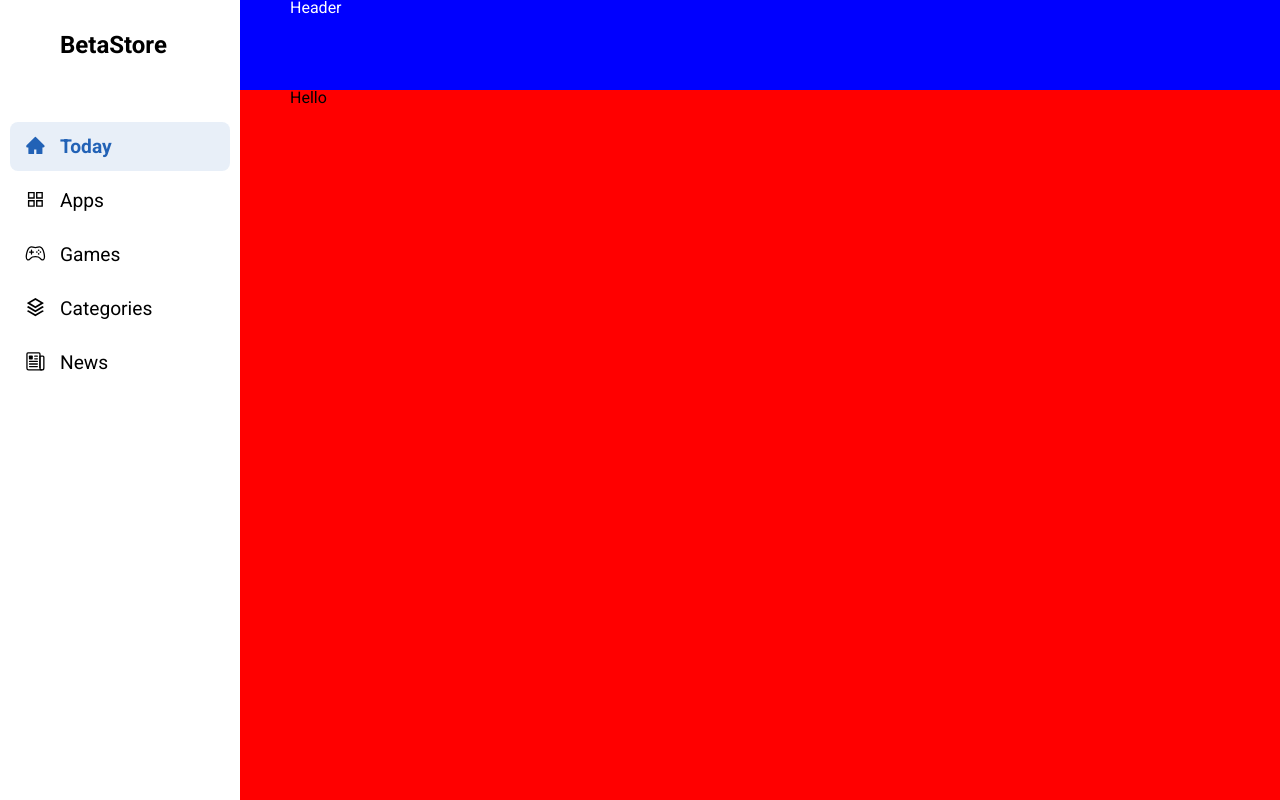
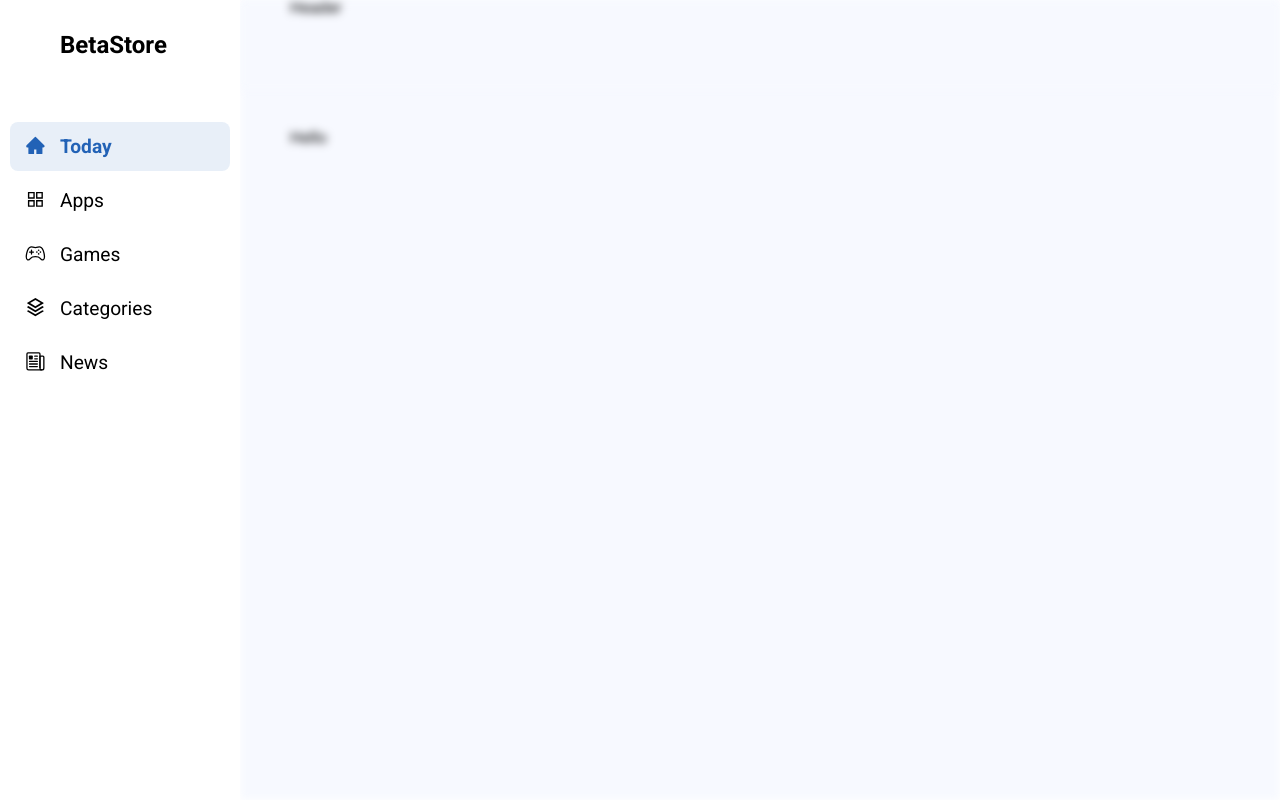
Before and after one commit to floriankulig/testiply, a Next.js app: page /apps in a window 1280 px wide. Built offline with nearby package versions, Linux system fonts and the light colour scheme.

Commit message:
adding blur to content if sidebar is open

```diff
--- a/src/components/layouts/Header.tsx
+++ b/src/components/layouts/Header.tsx
@@ -6,15 +6,16 @@ interface StyledHeaderProps {
 }
 
 const StyledHeader = styled.div<StyledHeaderProps>`
-    background-color: blue;
-    color: white;
+    background-color: #f7f9ff;
     width: 100vw;
+    position: fixed;
+    z-index: 1000;
     @media (${({ theme }) => theme.bp.big}){
         width: calc(100vw - var(--sidebar-width));
-        margin-left: var(--sidebar-width)
+        margin-left: var(--sidebar-width);
     }
+    filter: ${p => p.sidebarOpen ? "blur(4px)" : "none"};
     height: var(--header-height);
-    position: fixed;
 `
 
 interface HeaderProps {
--- a/src/components/layouts/Layout.tsx
+++ b/src/components/layouts/Layout.tsx
@@ -17,8 +17,9 @@ const StyledContent = styled.div<StyledContentProps>`
         width: calc(100vw - var(--sidebar-width));
         margin-left: var(--sidebar-width)
     }
-    padding-top: var(--header-height);
-    background-color: red;
+    padding-top: calc(var(--header-height) + 2.5em);
+    background: #f7f9ff;
+    filter: ${p => p.sidebarOpen ? "blur(4px)" : "none"};
 `
 
 interface LayoutProps {
```
